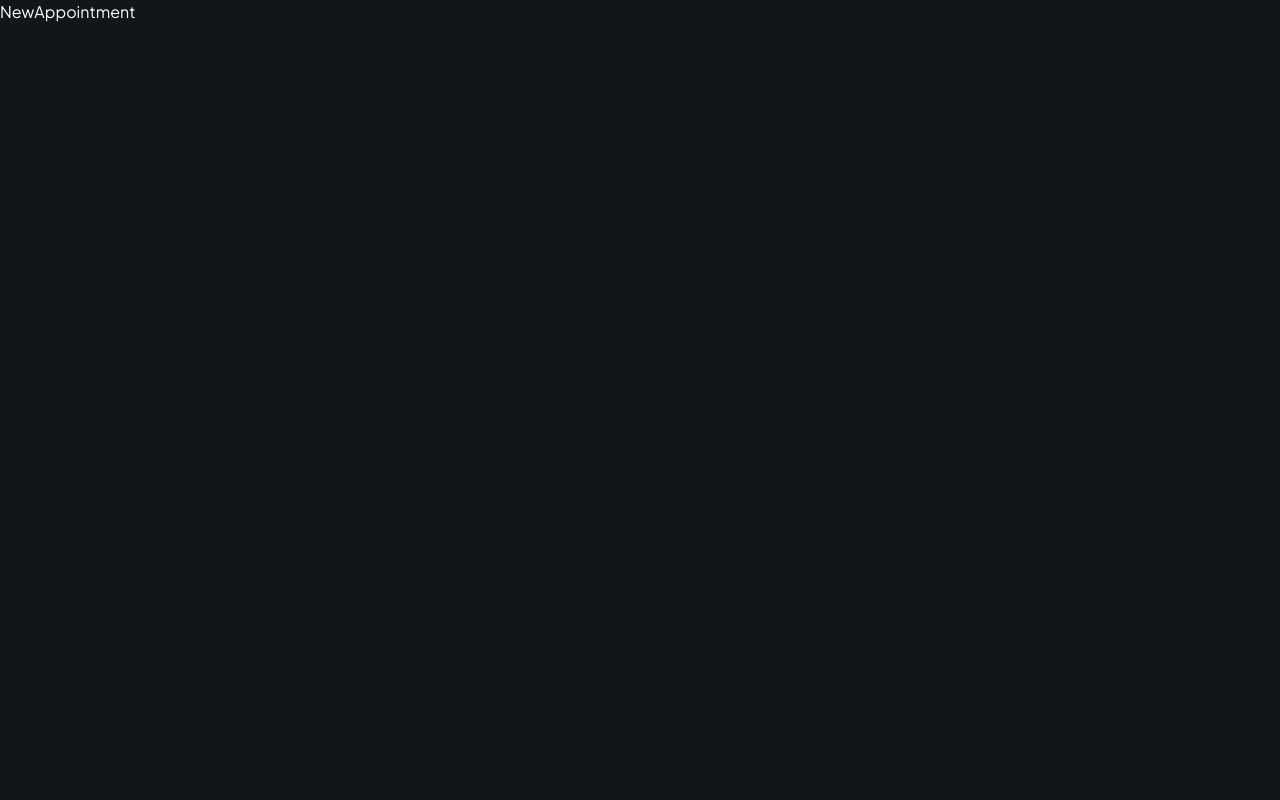
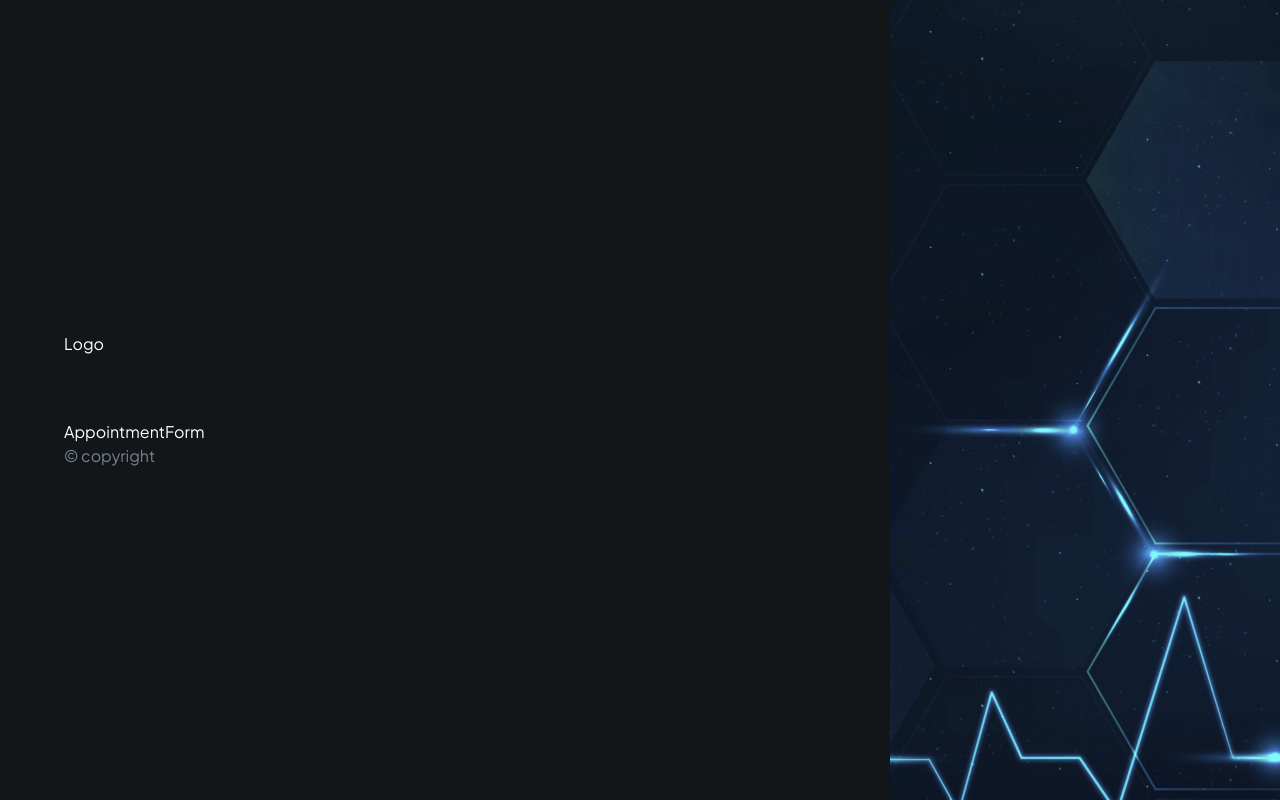
Before and after one commit to RivennSubaru/medical-appointment, a Next.js app: page /patients/1/new-appointment in a window 1280 px wide. Built offline with nearby package versions, Linux system fonts and the light colour scheme.

Commit message:
feat: create AppointmentForm component and update NewAppointment layout

```diff
--- a/app/patients/[userId]/new-appointment/page.tsx
+++ b/app/patients/[userId]/new-appointment/page.tsx
@@ -1,9 +1,29 @@
-import React from 'react'
+import AppointmentForm from "@/components/AppointmentForm";
+import PatientForm from "@/components/PatientForm";
+import Image from "next/image";
+import Link from "next/link";
 
-const NewAppointment = () => {
+export default function NewAppointment() {
   return (
-    <div>NewAppointment</div>
-  )
+    <div className="flex h-screen max-h-screen">
+      <section className="remove-scrollbar container my-auto">
+        <div className="sub-container max-w-[860px] flex-1 justify-between">
+          <span className="mb-12 h-10 w-fit">Logo</span>
+
+          <AppointmentForm/>
+
+          <p className="text-dark-600 xl:text-left justify-items-end">
+            © copyright
+          </p>
+        </div>
+      </section>
+
+      <Image
+        src="/assets/images/appointment-img.png"
+        alt="appointment"
+        width={1000} height={1000}
+        className="side-img w-[390px] bg-bottom rounded-s-2xl"
+      />
+    </div>
+  );
 }
-
-export default NewAppointment
--- /dev/null
+++ b/components/AppointmentForm.tsx
@@ -0,0 +1,9 @@
+import React from 'react'
+
+const AppointmentForm = () => {
+  return (
+    <div>AppointmentForm</div>
+  )
+}
+
+export default AppointmentForm
```
Also changed, not shown: public/assets/images/appointment-img.png (added).
